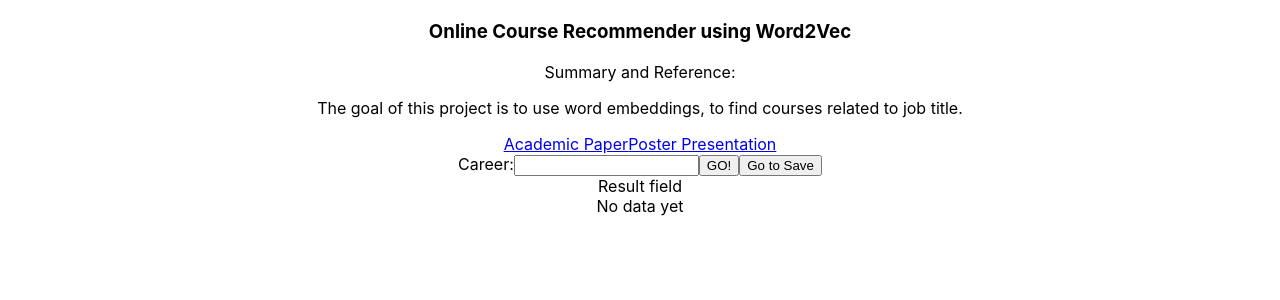
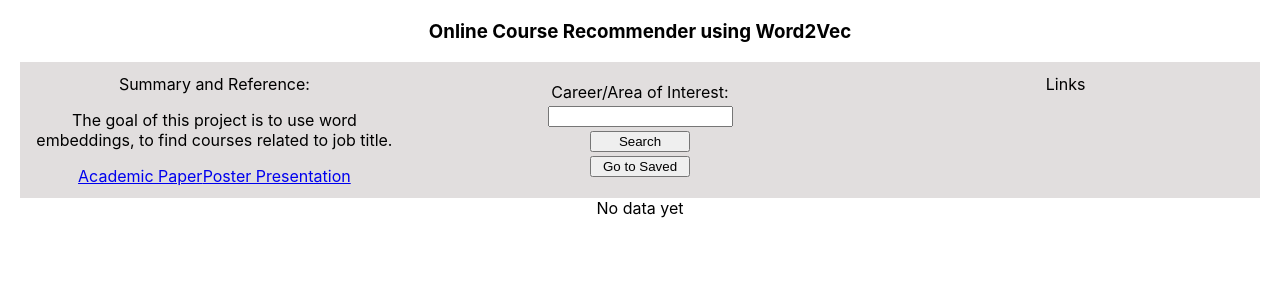
Before and after one commit to nonwor/course-vector, a React (Create React App) app: page / in a window 1280 px wide. Shown: the top 300 px of the page. Built offline with nearby package versions, Linux system fonts and the light colour scheme.

Commit message:
css for days

```diff
--- a/src/resultComponent/result.css
+++ b/src/resultComponent/result.css
@@ -2,11 +2,11 @@
     display: flex;
     /* justify-content: space-between; */
     background-color: rgb(153, 190, 190);
-    margin-left: 20px;
-    margin-right: 20px;
+    margin-left: 10%;
+    margin-right: 10%;
     margin-top: 6px;
-    padding-left: 10px;
-    padding-right: 10px;
+    padding-left: 30px;
+    padding-right: 30px;
 }
 
 .source{
@@ -34,5 +34,27 @@
     border-radius: 4px;
     cursor: pointer;
     align-self: center;
+}
+
+.title{
+    padding-left: 10px;
+}
+
+.checkbox{
+    transform: scale(1.5);
+}
+
+.scroll-container{
+    margin-top: 12px;
+    margin-bottom: 12px;
+    height: 70vh;
+    overflow: auto;
 
 }
+
+.filters{
+    margin-top: 12px;
+}
+.filters select{
+    margin-left: 18px;
+}
--- a/src/resultComponent/result.js
+++ b/src/resultComponent/result.js
@@ -119,11 +119,9 @@
             filteredItems = filteredItems.sort((a,b)=>a.hours-b.hours);
         }
 
-
-
         return(
-            <div> Some Data
-                <div>Select Source</div>
+            <div>
+                <div className="filters">Select Filters:
                     <select value={filterSource} onChange={handleDropdownChange}>
                         <option value="">All Categories</option>
                         {categories.map(category => (
@@ -145,11 +143,14 @@
                         <option value="1">Length: Low-High</option>
                     </select>
 
+                </div>
+                <div className="scroll-container">
                     {filteredItems.map(item => (
                         <div key={item.cos_sim} className="courseItem">
 
                             {/* We try to populat items if it's already been checked */}
                             <input
+                            className="checkbox"
                             type="checkbox"
                             checked={selectedItems.some(checkedItem => checkedItem.cos_sim == item.cos_sim)}
                             onChange={event => handleCheckboxChange(event, item)}
@@ -163,6 +164,8 @@
 
                         </div>
                     ))}
+                </div>
+
                 <button onClick={saveItems}>Save</button>
             </div>
         )
--- a/src/userInputComponent/input.css
+++ b/src/userInputComponent/input.css
@@ -1,3 +1,34 @@
 .userInput{
     margin: 20px;
 }
+
+.info-search{
+    display: flex;
+    justify-content: space-between;
+    background-color: rgb(225, 222, 222);
+
+    padding: 12px;
+}
+.inputform {
+    /* padding-left: 18lvw; */
+    display: flex;
+    flex-direction: column;
+    justify-content: center;
+    align-items: center;
+}
+
+button{
+    margin-top: 4px;
+    width: 100px;
+}
+input{
+    margin-top: 4px;
+}
+
+.academicSupport{
+    width: 30%;
+}
+
+.about{
+    width: 30%;
+}
--- a/src/userInputComponent/input.js
+++ b/src/userInputComponent/input.js
@@ -52,6 +52,7 @@
     return(
         <div className="userInput">
             <h3>Online Course Recommender using Word2Vec</h3>
+            <div className="info-search">
                 <div className="academicSupport">
                     Summary and Reference:
                     <p>The goal of this project is to use word embeddings, to find courses related to job title.</p>
@@ -63,20 +64,33 @@
                     </a>
                 </div>
 
-            <form onSubmit={captureAndSend}>
+                <form className="inputform" onSubmit={captureAndSend}>
                     <label>
-                    Career:
+                        Career/Area of Interest:
+                        {/* <input
+                        type="text"
+                        name="career"
+                        value={userInput}
+                        onChange={handleChange}
+                        /> */}
+                    </label>
                     <input
                         type="text"
                         name="career"
                         value={userInput}
                         onChange={handleChange}
                         />
-                </label>
-                <button type="submit">GO!</button>
-                <button onClick={handleButtonClick}>Go to Save</button>
+                    <button type="submit">Search</button>
+                    <button onClick={handleButtonClick}>Go to Saved</button>
                 </form>
-            <div> Result field
+
+                <div className="about">
+                    Links
+                </div>
+
+            </div>
+
+            <div>
                 <Result data={data}/>
             </div>
         </div>
```
Lines whose indentation alone changed are shown as unchanged.
